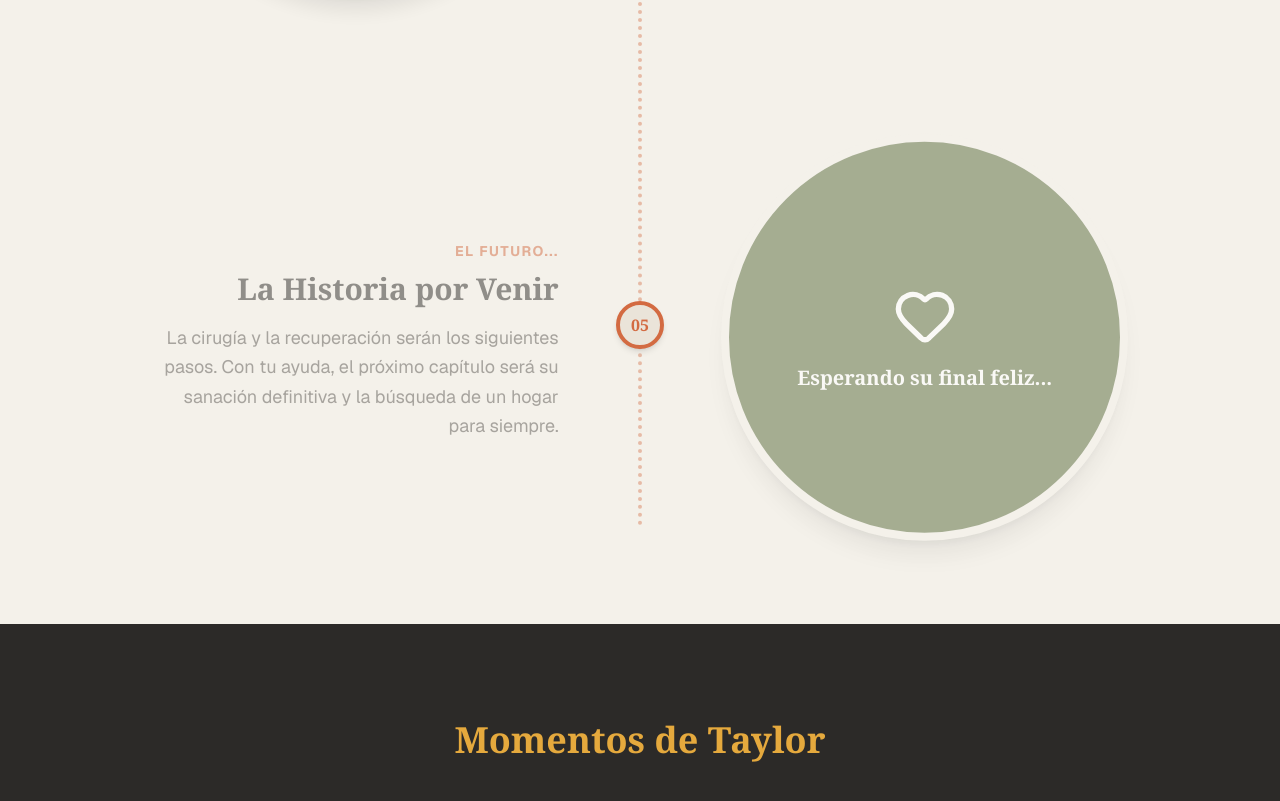
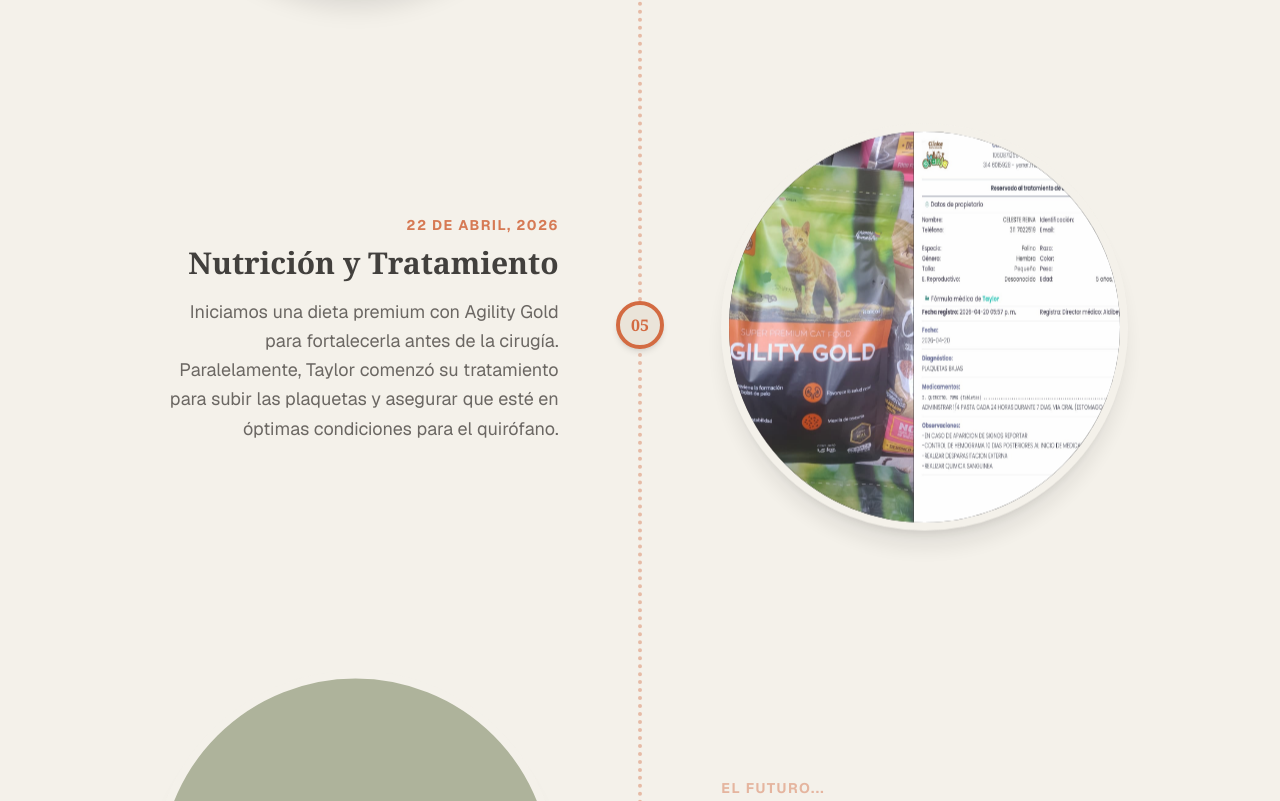
Before and after one commit to stevenD18skz/animal-rescues, a Next.js app: page / in a window 1280 px wide. Shown: the part 4779-5580 px from the top of the page. Built offline with nearby package versions, Linux system fonts and the light colour scheme.

Commit message:
feat: implement Story component with interactive rescue timeline and assets

```diff
--- a/src/components/Story.tsx
+++ b/src/components/Story.tsx
@@ -33,6 +33,13 @@
     },
     {
       step: "05",
+      date: "22 de Abril, 2026",
+      title: "Nutrición y Tratamiento",
+      description: "Iniciamos una dieta premium con Agility Gold para fortalecerla antes de la cirugía. Paralelamente, Taylor comenzó su tratamiento para subir las plaquetas y asegurar que esté en óptimas condiciones para el quirófano.",
+      media: { type: "image", src: "/taylor/cover-21-04.jpeg" }
+    },
+    {
+      step: "06",
       date: "El Futuro...",
       title: "La Historia por Venir",
       description: "La cirugía y la recuperación serán los siguientes pasos. Con tu ayuda, el próximo capítulo será su sanación definitiva y la búsqueda de un hogar para siempre.",
```
Also changed, not shown: public/taylor/cover-21-04.jpeg (added).
